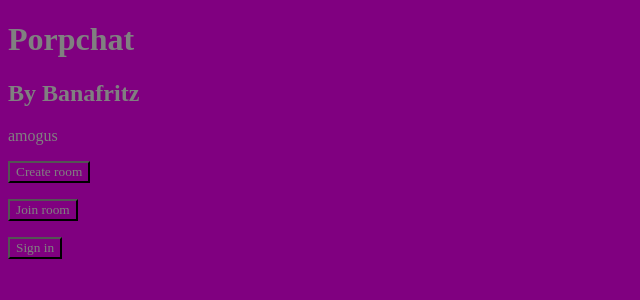
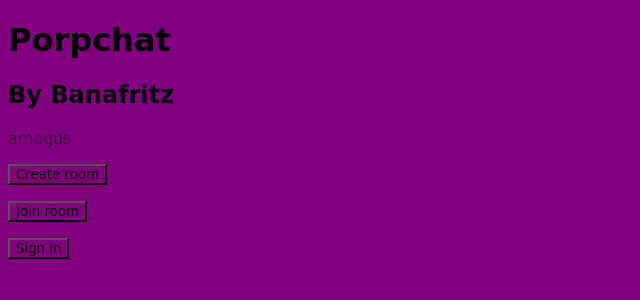
Before and after one commit to GeorgeWashingtonSaratoga/GnawingOnHumanBones, a PHP site: page / in a window 1280 px wide. Shown: the top 300 px of the page, without its empty margins (0-640 px from the left). Run offline with PHP 8.4, Linux system fonts and the light colour scheme.

Commit message:
Update index.css

```diff
--- a/index.css
+++ b/index.css
@@ -1,28 +1,29 @@
 
     html{
-        font-family: "Comic Sans, Papyrus, arial";
+        font-family: "Comic Sans MS", "Comic Sans", cursive;
+        color: hex #ffadf1;
         font-weight: 300;
         background-color: purple
     }
 
     h1{
-        font-family: "Comic Sans, Papyrus, arial";
-        color: grey
+        font-family: "Comic Sans MS", "Comic Sans", cursive;
+        color: hex #ffadf1
     }
 
     h2{
-        font-family: "Comic Sans, Papyrus, arial";
-        color: grey
+        font-family: "Comic Sans MS", "Comic Sans", cursive;
+        color: hex #ffadf1
     }
 
     p{
-        font-family: "Comic Sans, Papyrus, arial";
-        color: grey
+        font-family: "Comic Sans MS", "Comic Sans", cursive;
+        color: hex #ffadf1
     }
 
 
     button{
-        font-family: "Comic Sans, Papyrus, arial";
-        color: grey;
+        font-family: "Comic Sans MS", "Comic Sans", cursive;
+        color: hex #ffadf1;
         background-color: purple
     }
```
